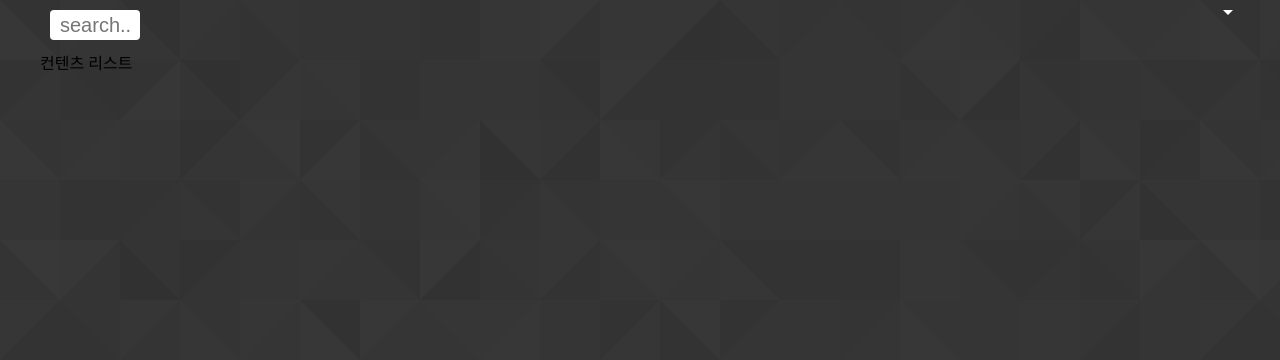
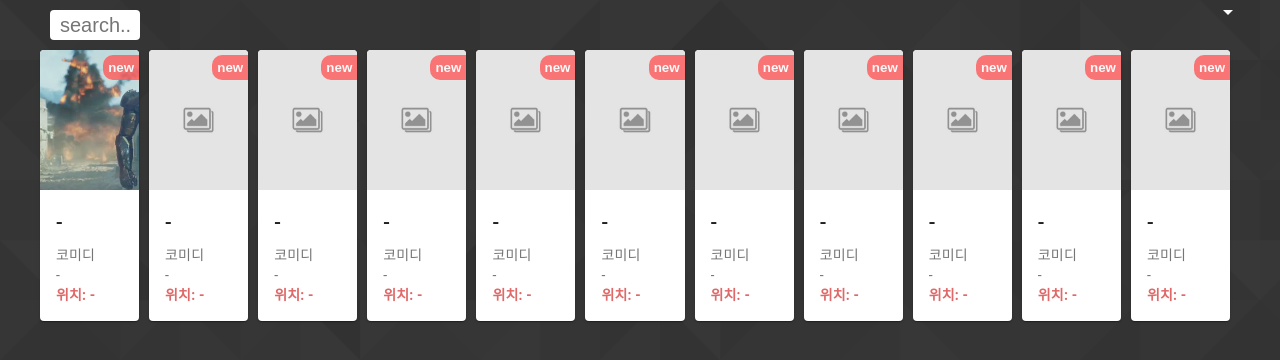
Before and after one commit to dennis-kim/streaming-ms-front, a React app: page /contents in a window 1280 px wide. Shown: the top 360 px of the page. Built offline with nearby package versions, Linux system fonts and the light colour scheme.

Commit message:
코드 정리

```diff
--- a/src/App.jsx
+++ b/src/App.jsx
@@ -19,7 +19,7 @@ const App = () => {
       <BrowserRouter>
         <Route exact path={["/"]} component={Main} />
         <Route path={["/contents"]} component={ContentsList} exact />
-        <Route path={["/contents/:baseId"]} component={ContentsList} />
+        <Route path={["/contents/:categoryId"]} component={ContentsList} />
       </BrowserRouter>
     </>
   );
--- a/src/component/List/HorizontalList/HorizontalList.jsx
+++ b/src/component/List/HorizontalList/HorizontalList.jsx
@@ -4,8 +4,6 @@ import { ScrollMenu, VisibilityContext } from "react-horizontal-scrolling-menu";
 import ContentsItem from '../../ContentsItem/ContentsItem';
 import ArrowLeftIcon from '@mui/icons-material/ArrowBackIosNew';
 import ArrowRightIcon from '@mui/icons-material/ArrowForwardIos';
-import API from '../../../api'
-
 
 const getItems = () =>
   Array(20)
@@ -30,9 +28,6 @@ const HorizontalList = ( { categoryId, contents } ) => {
         : currentSelected.concat(id)
     );
   }
-
-
-
 
   return (
         <ScrollMenu
--- /dev/null
+++ b/src/component/List/VerticalList/VerticalList.jsx
@@ -0,0 +1,117 @@
+import React from "react";
+import PropTypes from 'prop-types';
+import ContentsItem from "../../ContentsItem/ContentsItem";
+import { display } from "@mui/system";
+
+const VerticalList = ({ categoryId }) => {
+
+
+    const contents = [
+        {
+            contentsName: '-',
+            actors: '-',
+            categoryName: '',
+            contentsPath: '-',
+            genre: '-',
+            modifyDate: '2021-11-02'
+        },
+        {
+            contentsName: '-',
+            actors: '-',
+            categoryName: '',
+            contentsPath: '-',
+            genre: '-',
+            modifyDate: '2021-11-02'
+        },
+        {
+            contentsName: '-',
+            actors: '-',
+            categoryName: '',
+            contentsPath: '-',
+            genre: '-',
+            modifyDate: '2021-11-02'
+        },
+        {
+            contentsName: '-',
+            actors: '-',
+            categoryName: '',
+            contentsPath: '-',
+            genre: '-',
+            modifyDate: '2021-11-02'
+        },
+        {
+            contentsName: '-',
+            actors: '-',
+            categoryName: '',
+            contentsPath: '-',
+            genre: '-',
+            modifyDate: '2021-11-02'
+        },
+        {
+            contentsName: '-',
+            actors: '-',
+            categoryName: '',
+            contentsPath: '-',
+            genre: '-',
+            modifyDate: '2021-11-02'
+        },
+        {
+            contentsName: '-',
+            actors: '-',
+            categoryName: '',
+            contentsPath: '-',
+            genre: '-',
+            modifyDate: '2021-11-02'
+        },
+        {
+            contentsName: '-',
+            actors: '-',
+            categoryName: '',
+            contentsPath: '-',
+            genre: '-',
+            modifyDate: '2021-11-02'
+        },
+        {
+            contentsName: '-',
+            actors: '-',
+            categoryName: '',
+            contentsPath: '-',
+            genre: '-',
+            modifyDate: '2021-11-02'
+        },
+        {
+            contentsName: '-',
+            actors: '-',
+            categoryName: '',
+            contentsPath: '-',
+            genre: '-',
+            modifyDate: '2021-11-02'
+        },
+        {
+            contentsName: '-',
+            actors: '-',
+            categoryName: '',
+            contentsPath: '-',
+            genre: '-',
+            modifyDate: '2021-11-02'
+        },
+    ]
+
+
+    return (
+        <div style={{display:'flex'}}>
+            {contents.map((item, index) => <ContentsItem key={index} index={index} item={item} /> )}
+        </div>
+    );
+}
+
+
+VerticalList.propType = {
+    categoryId: PropTypes.number.isRequired
+}
+
+VerticalList.defaultProps = {
+    categoryId : 0
+}
+
+export default VerticalList;
--- a/src/container/ContentsList/ContentsList.jsx
+++ b/src/container/ContentsList/ContentsList.jsx
@@ -1,17 +1,18 @@
 import React from "react";
 import PropTypes from 'prop-types';
+import VerticalList from "../../component/List/VerticalList/VerticalList";
 
 const ContentsList = ({ match, history }) => {
 
-    const baseId = match.params.baseId ? match.params.baseId : 0
-    if( baseId > 5 ) {
+    const categoryId = match.params.categoryId ? match.params.categoryId : 0
+    if( categoryId > 5 ) {
         // 허용 카테고리 외 번호 입력시 강제 뒤로가기
         history.goBack();
     }
 
     return (
         <>
-            컨텐츠 리스트
+            <VerticalList categoryId={categoryId}/>
         </>
     );
 }
@@ -27,7 +28,7 @@ ContentsList.propType = {
 ContentsList.defaultProps = {
     match: {
         params: {
-            baseId: 0
+            categoryId: 0
         }
     }
 }
```
